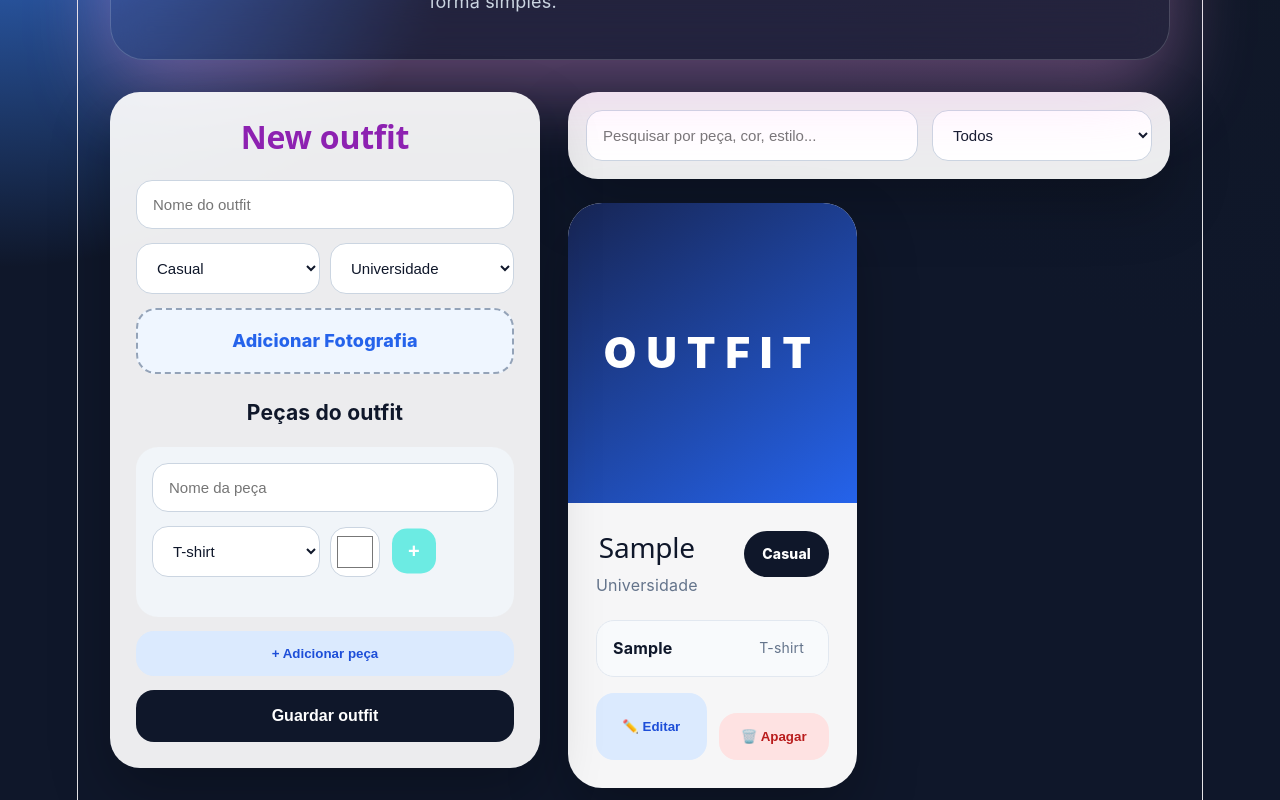
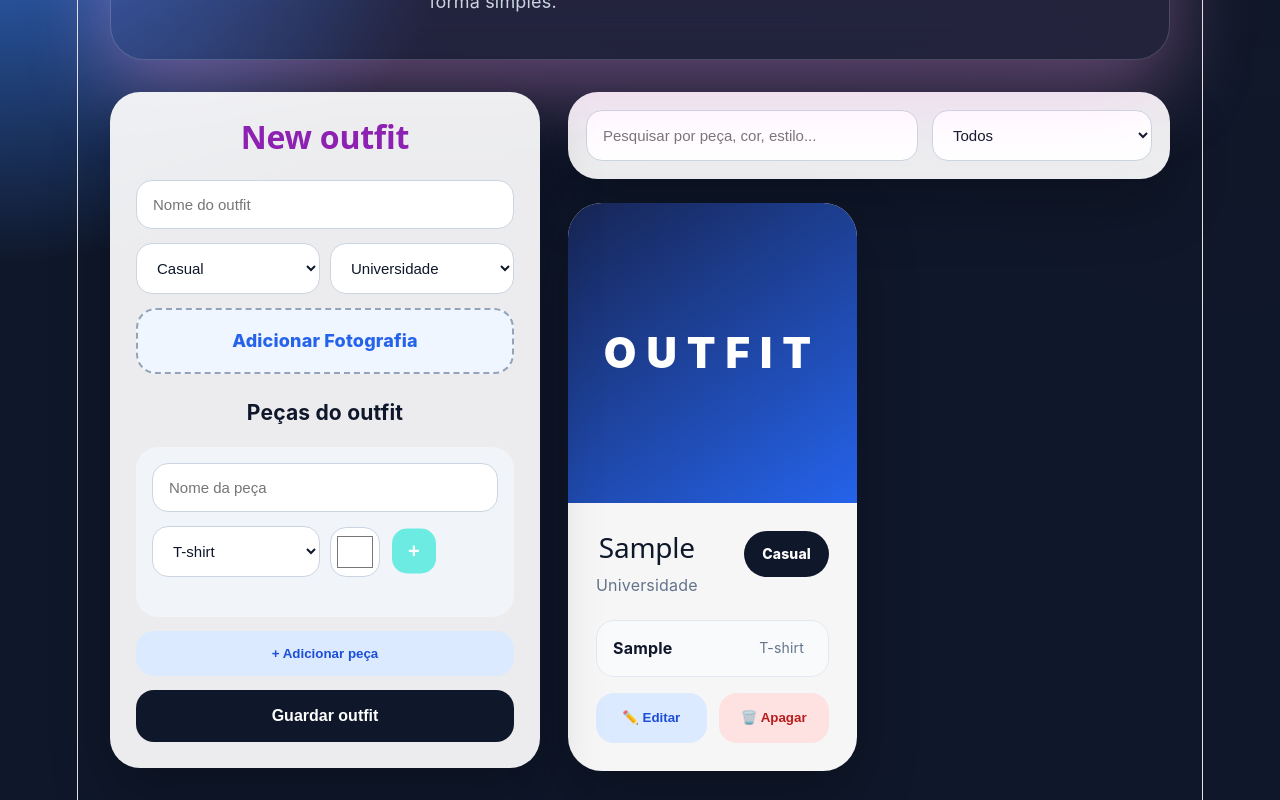
Before and after one commit to ptav2006/outfit-organizer, a React (Vite) app: page / in a window 1280 px wide. Both pictures are taken after typing "Sample", "Sample" into the empty fields and a click on the button "Guardar outfit". Shown: the part 229-1029 px from the top of the page. Built offline with nearby package versions, Linux system fonts and the light colour scheme.

Commit message:
botoes perfeitos

```diff
--- a/src/App.css
+++ b/src/App.css
@@ -490,7 +490,16 @@ button {
 }
 
 .actions button {
+  margin: 0 !important;
+
   flex: 1;
-  padding: 16px;
+  height: 50px;
+
+  display: flex;
   border-radius: 18px;
+  align-items: center;
+  justify-content: center;
+  gap: 8px;
+  font-weight: 800;
+  cursor: pointer;
 }
--- a/src/App.jsx
+++ b/src/App.jsx
@@ -342,8 +342,19 @@ export default function App() {
                       ))}
                     </div>
                     <div className="actions">
-                      <button className="edit">✏️ Editar</button>
-                      <button className="delete">🗑️ Apagar</button>
+                      <button
+                        className="edit"
+                        onClick={() => editOutfit(outfit)}
+                      >
+                        ✏️ Editar
+                      </button>
+
+                      <button
+                        className="delete"
+                        onClick={() => setOutfits(outfits.filter(o => o.id !== outfit.id))}
+                      >
+                        🗑️ Apagar
+                      </button>
                     </div>
                   </div>
                 </article>
```
